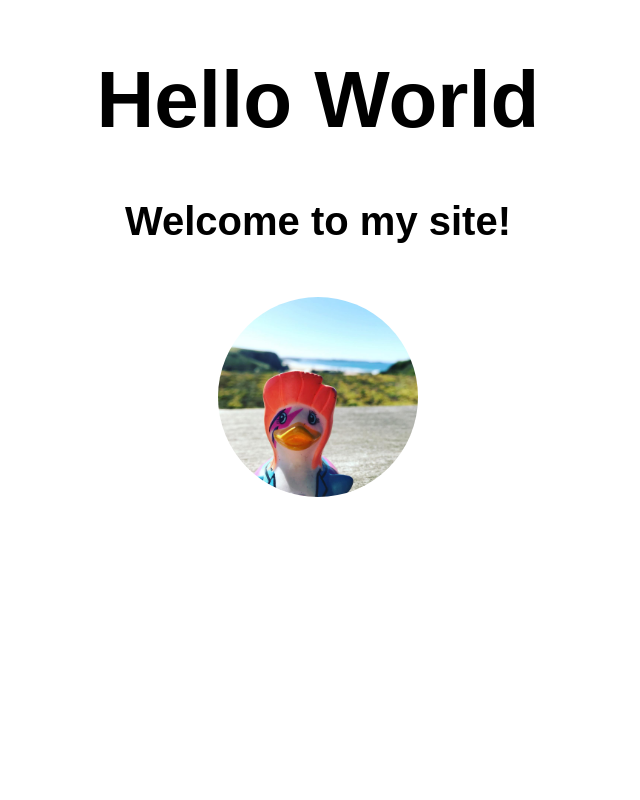
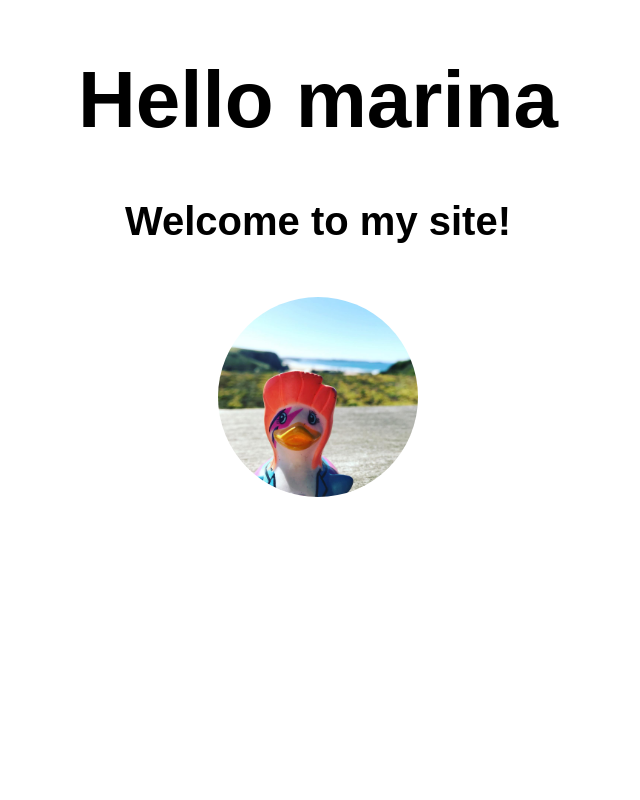
Before and after one commit to marinaskamagouli/begginers-week-one, a plain HTML site: page index.html in a window 1280 px wide. Shown: the top 800 px of the page, without its empty margins (322-962 px from the left). Drawn offline with Linux system fonts and the light colour scheme.

Commit message:
Update index.html

```diff
--- a/index.html
+++ b/index.html
@@ -10,7 +10,7 @@
 <body>
    <div>
 
-    <h1>Hello World</h1>
+    <h1>Hello marina</h1>
     <h2>Welcome to my site!</h2>
 
     <img src="./duck.jpg" width="200">
```
